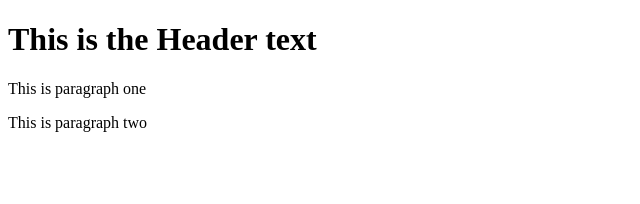
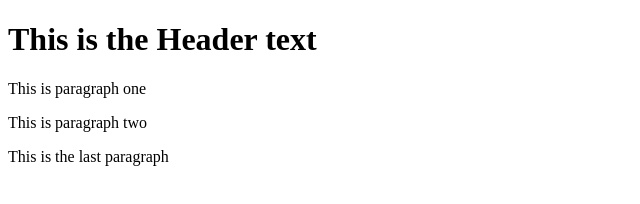
Before and after one commit to rashedfacts/git-test, a website: page index.html in a window 1280 px wide. Shown: the whole page, without its empty margins (0-640 px from the left). Drawn offline with Linux system fonts and the light colour scheme.

Commit message:
fourth commit

```diff
--- a/index.html
+++ b/index.html
@@ -4,5 +4,6 @@
         <h1>This is the Header text</h1>
         <p>This is paragraph one</p>
         <p>This is paragraph two</p>
+        <p>This is the last paragraph</p>
     </body>
 </html>
```
Also changed, not shown: package.json (added, +24 -0 lines), 2 other files.
